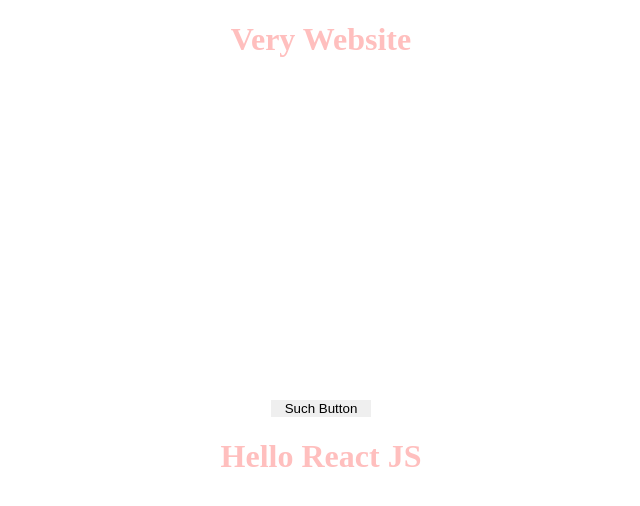
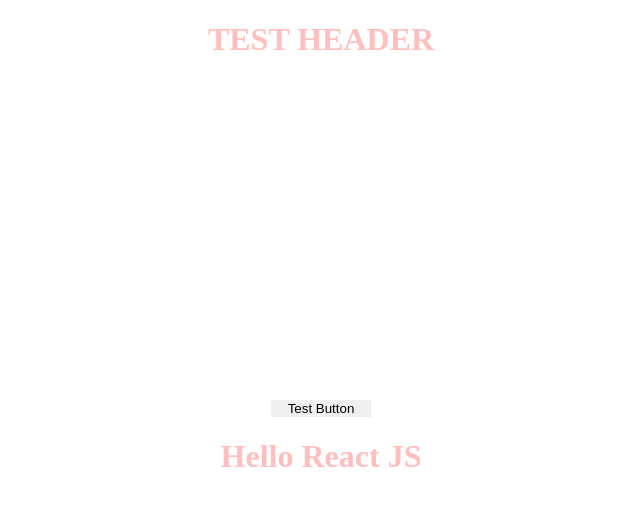
Before and after one commit to mojomoth/react-js-boilerplate, a React app: page src/index.html in a window 1280 px wide. Shown: the whole page, without its empty margins (319-959 px from the left). Built offline with nearby package versions, Linux system fonts and the light colour scheme.

Commit message:
fix dependencies

```diff
--- a/src/index.html
+++ b/src/index.html
@@ -6,9 +6,9 @@
         <title>React JS Boilerplate</title>
     </head>
     <body>
-        <h1>Very Website</h1>
+        <h1>TEST HEADER</h1>
         <section id="color"></section>
-        <button id="button">Such Button</button>
+        <button id="button">Test Button</button>
         <div id="root"></div>
     </body>
 </html>
```
Also changed, not shown: package.json (+32 -28 lines), src/components/app.js (+4 -4 lines), src/index.js (line endings or trailing spaces).
